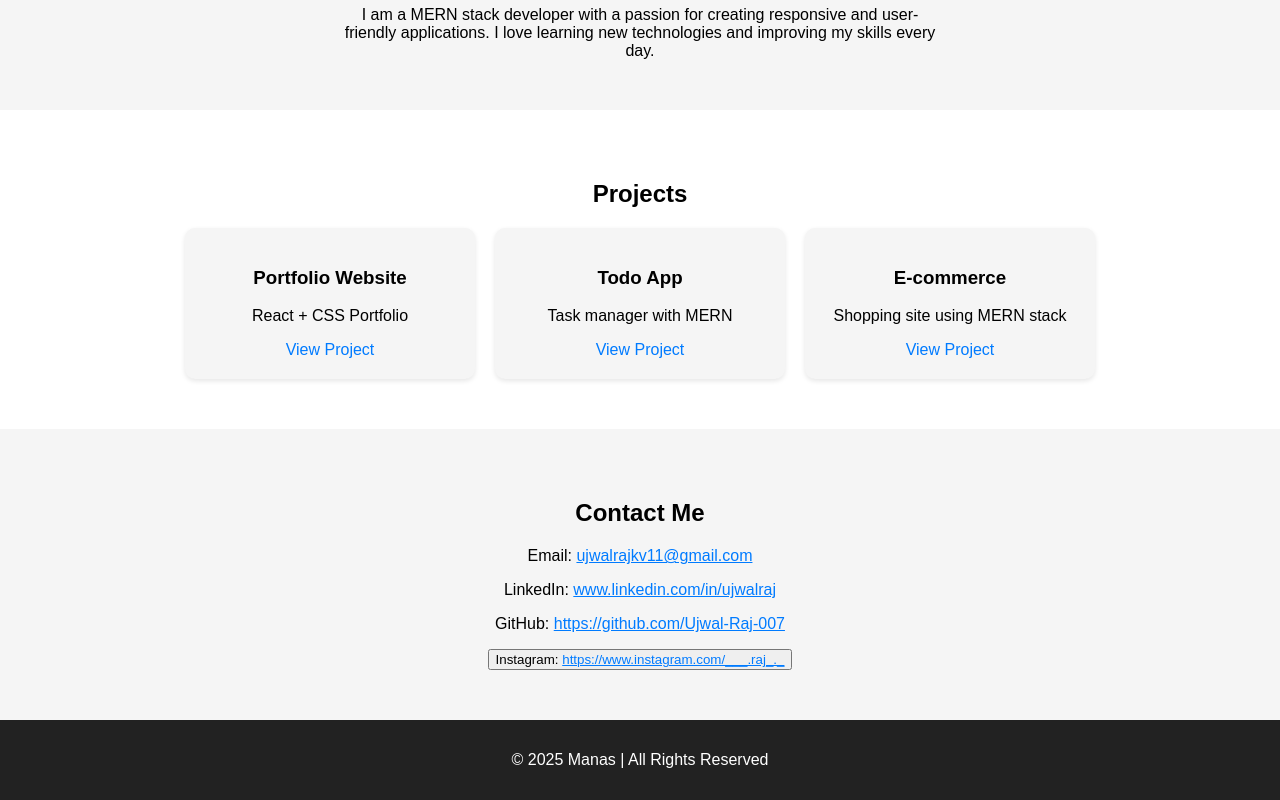
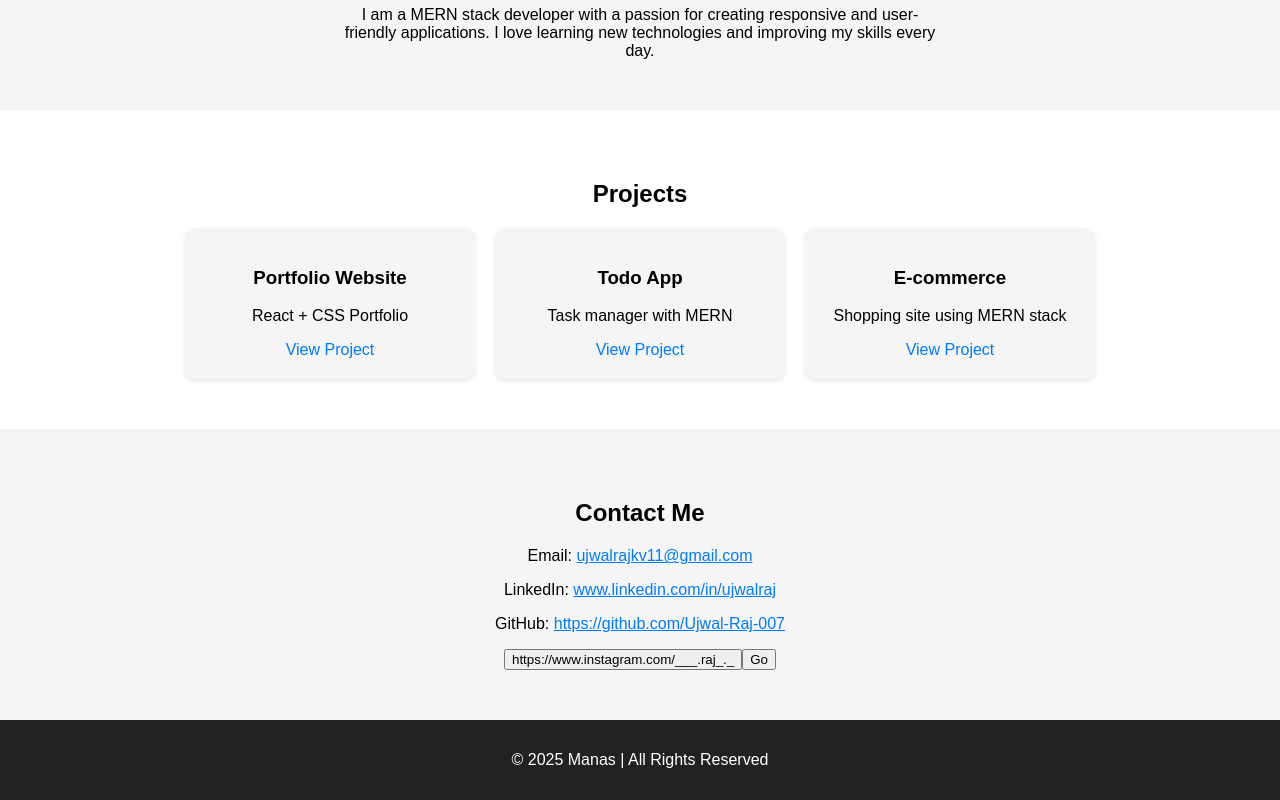
Before and after one commit to Ujwal-Raj-007/my-portfolio, a React (Create React App) app: page / in a window 1280 px wide. Shown: the part 1110-1910 px from the top of the page. Built offline with nearby package versions, Linux system fonts and the light colour scheme.

Commit message:
Updated portfolio code

```diff
--- a/src/components/Contact/Contact.js
+++ b/src/components/Contact/Contact.js
@@ -8,7 +8,8 @@ const Contact = () => {
       <p>Email: <a href="mailto:youremail@example.com">ujwalrajkv11@gmail.com</a></p>
       <p>LinkedIn: <a href="#">www.linkedin.com/in/ujwalraj</a></p>
       <p>GitHub: <a href="#">https://github.com/Ujwal-Raj-007</a></p>
-      <button>Instagram: <a href="#">https://www.instagram.com/___.raj_._</a></button>
+      <a href="#"><button>https://www.instagram.com/___.raj_._</button></a>
+      <button>Go</button>
     </section>
   );
 };
```
